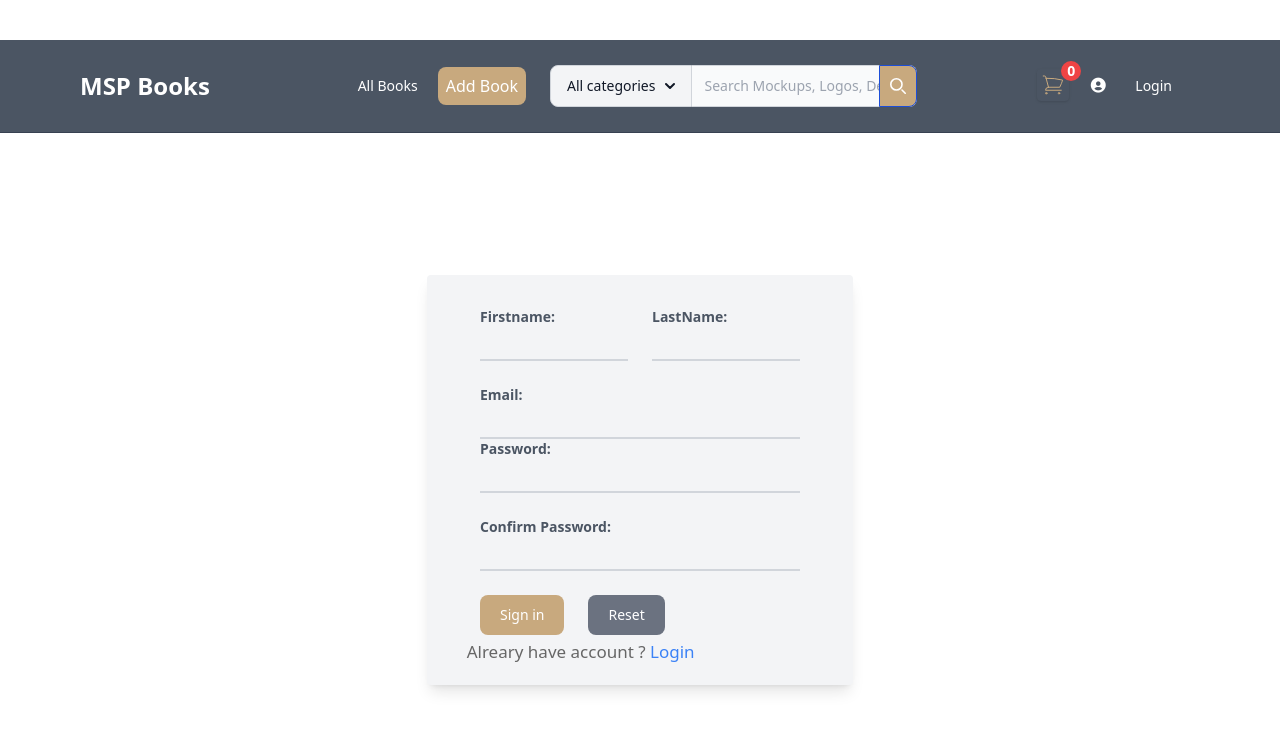
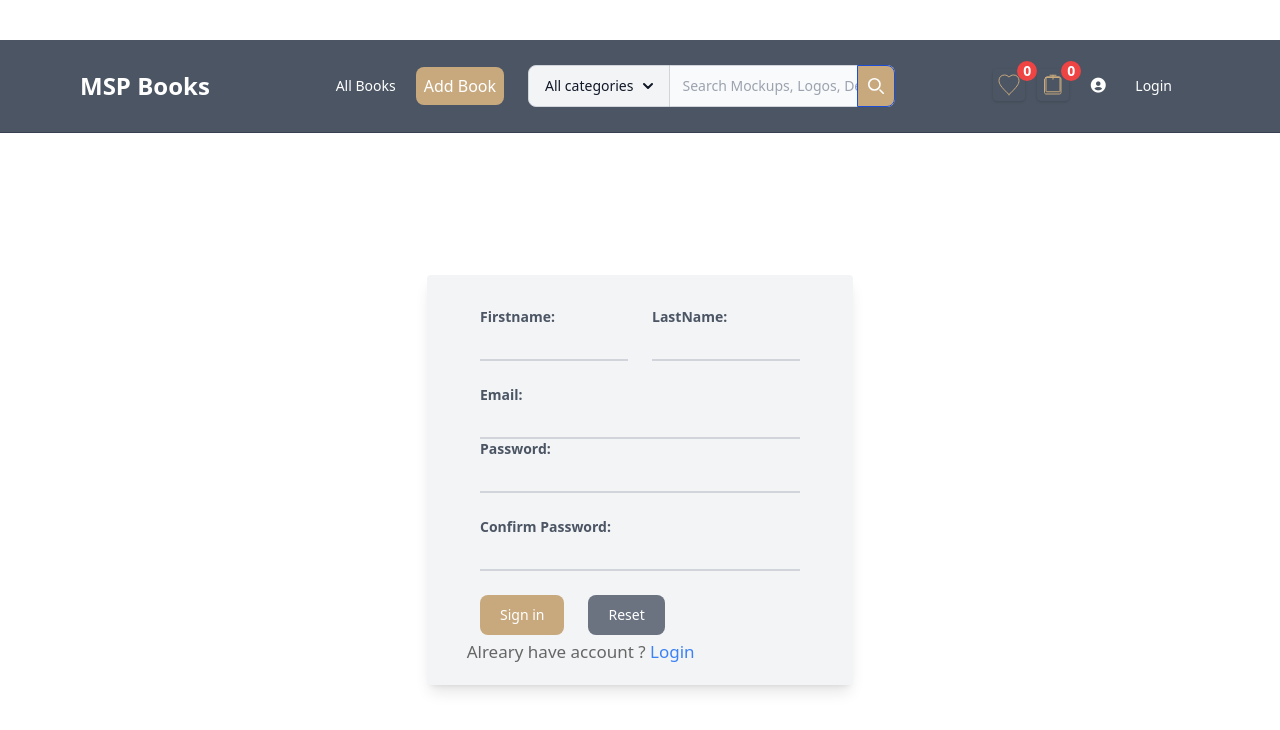
Before and after one commit to mohammad-shariar-parvez/book-catalog-application-mern, a React (Vite) app: page /signup in a window 1280 px wide. Shown: the top 730 px of the page. Built offline with nearby package versions, Linux system fonts and the light colour scheme.

Commit message:
Future book added

```diff
--- a/src/components/Header/Navbar/index.tsx
+++ b/src/components/Header/Navbar/index.tsx
@@ -8,9 +8,9 @@ import { useAppSelector } from "../../../redux/hook";
 
 export default function Navbar() {
   const { user } = useAppSelector((state) => state.auth);
-  const { total, books } = useAppSelector((state) => state.wishList);
+  const { total } = useAppSelector((state) => state.wishList);
+  const { total: futureTotal } = useAppSelector((state) => state.futureBooks);
   const [navbar, setNavbar] = useState(false);
-  console.log("BOOKS+++++ IS", books);
 
   const [isFixedVisible, setIsFixedVisible] = useState(false);
 
@@ -68,12 +68,12 @@ export default function Navbar() {
 
           {/* Part */}
           <div className="ml-auto flex gap-3 items-center">
-            <div className="">
+            <Link to="/wishList">
               <button
                 type="button"
-                className="md:text-golden text-white font-bold  p-1 rounded shadow relative text-sm"
+                className="md:text-golden text-white font-bold p-1 rounded shadow relative text-sm"
               >
-                <span className="absolute -top-2 left-6 bg-red-500 text-white  w-5 h-5 text-sm font-semibold rounded-full">
+                <span className="absolute -top-2 left-6 bg-red-500 text-white w-5 h-5 text-sm font-semibold rounded-full">
                   {total}
                 </span>
 
@@ -88,12 +88,39 @@ export default function Navbar() {
                   <path
                     strokeLinecap="round"
                     strokeLinejoin="round"
-                    d="M2.25 3h1.386c.51 0 .955.343 1.087.835l.383 1.437M7.5 14.25a3 3 0 00-3 3h15.75m-12.75-3h11.218c1.121-2.3 2.1-4.684 2.924-7.138a60.114 60.114 0 00-16.536-1.84M7.5 14.25L5.106 5.272M6 20.25a.75.75 0 11-1.5 0 .75.75 0 011.5 0zm12.75 0a.75.75 0 11-1.5 0 .75.75 0 011.5 0z"
+                    d="M12 21.5l-1.94-1.759C4.75 14.307 2 11.292 2 7.5 2 4.186 4.186 2 7.5 2c1.76 0 3.363.844 4.5 2.149C13.137 2.844 14.74 2 16.5 2 19.814 2 22 4.186 22 7.5c0 3.792-2.75 6.807-8.06 12.242L12 21.5z"
                   />
                 </svg>
               </button>
-            </div>
+            </Link>
 
+            {/* ICON FOR READ BOOOK */}
+
+            <Link to="/futureBooks">
+              <button
+                type="button"
+                className="md:text-golden text-white font-bold p-1 rounded shadow relative text-sm"
+              >
+                <span className="absolute -top-2 left-6 bg-red-500 text-white w-5 h-5 text-sm font-semibold rounded-full">
+                  {futureTotal}
+                </span>
+
+                <svg
+                  xmlns="http://www.w3.org/2000/svg"
+                  fill="none"
+                  viewBox="0 0 24 24"
+                  strokeWidth={1}
+                  stroke="currentColor"
+                  className="w-6 h-6"
+                >
+                  <path
+                    strokeLinecap="round"
+                    strokeLinejoin="round"
+                    d="M5 4.5A1.5 1.5 0 013.5 6v13.5c0 .828.672 1.5 1.5 1.5h13.5a1.5 1.5 0 001.5-1.5V6a1.5 1.5 0 00-1.5-1.5H5zm0 0c0-.414.336-.75.75-.75h12.5a.75.75 0 01.75.75v13.5a.75.75 0 01-.75.75H5.75a.75.75 0 01-.75-.75V4.5zM9 2.25h6M12 2.25v4"
+                  />
+                </svg>
+              </button>
+            </Link>
             <div className=" text-white  py-2 text-lg flex items-center gap-2 justify-center">
               <button onClick={handleButtonClick}>
                 <i className="bx bx-search md:hidden"></i>
--- /dev/null
+++ b/src/components/pages/FutureBooks.tsx
@@ -0,0 +1,42 @@
+import React from "react";
+import { useAppSelector } from "../../redux/hook";
+import SingleCard from "../books/SingleCard";
+
+interface IBook {
+  id: string;
+  title: string;
+  author: string;
+  genre: string;
+  publicationDate: string;
+  image: string;
+  reviews: string;
+  createdAt: string;
+  updatedAt: string;
+  userId: string;
+  _id: string;
+}
+
+const FutureBooks = () => {
+  const { books } = useAppSelector((state) => state.futureBooks);
+  console.log("YA", books);
+
+  return (
+    <div>
+      <div>
+        <h1>Future Books</h1>
+      </div>
+      <section className="wrapper  ">
+        <div className="grid grid-cols-1  md:grid-cols-2 gap-4 pt-24 md:pt-6 ">
+          {books.map((book: IBook) => (
+            <SingleCard key={book.id} book={book} futureBooks={true} />
+          ))}
+          {/* {data.data ? data.data.slice(0, 10).map((book:IBook) => (
+		  <SingleCard key={book.id } book={book} />
+		))} */}
+        </div>
+      </section>
+    </div>
+  );
+};
+
+export default FutureBooks;
--- /dev/null
+++ b/src/components/pages/WishList.tsx
@@ -0,0 +1,42 @@
+import React from "react";
+import { useAppSelector } from "../../redux/hook";
+import SingleCard from "../books/SingleCard";
+
+interface IBook {
+  id: string;
+  title: string;
+  author: string;
+  genre: string;
+  publicationDate: string;
+  image: string;
+  reviews: string;
+  createdAt: string;
+  updatedAt: string;
+  userId: string;
+  _id: string;
+}
+
+const WishList = () => {
+  const { total, books } = useAppSelector((state) => state.wishList);
+  console.log("YA", books);
+
+  return (
+    <div>
+      <div>
+        <h1>Wish List</h1>
+      </div>
+      <section className="wrapper  ">
+        <div className="grid grid-cols-1  md:grid-cols-2 gap-4 pt-24 md:pt-6 ">
+          {books.map((book: IBook) => (
+            <SingleCard key={book.id} book={book} wishList={true} />
+          ))}
+          {/* {data.data ? data.data.slice(0, 10).map((book:IBook) => (
+		  <SingleCard key={book.id } book={book} />
+		))} */}
+        </div>
+      </section>
+    </div>
+  );
+};
+
+export default WishList;
--- a/src/components/routes/routes.tsx
+++ b/src/components/routes/routes.tsx
@@ -8,6 +8,8 @@ import PrivateRoute from "./PrivateRoute";
 import BookDetails from "../pages/BookDetails";
 import AddBook from "../books/AddBook";
 import EditBook from "../books/EditBook";
+import WishList from "../pages/WishList";
+import FutureBooks from "../pages/FutureBooks";
 
 const routes = createBrowserRouter([
   {
@@ -50,6 +52,22 @@ const routes = createBrowserRouter([
           </PrivateRoute>
         ),
       },
+      {
+        path: "/wishList",
+        element: (
+          <PrivateRoute>
+            <WishList />
+          </PrivateRoute>
+        ),
+      },
+      {
+        path: "/futureBooks",
+        element: (
+          <PrivateRoute>
+            <FutureBooks />
+          </PrivateRoute>
+        ),
+      },
     ],
   },
   {
--- /dev/null
+++ b/src/redux/features/futureBooks/futureBooksSlice.ts
@@ -0,0 +1,60 @@
+/* eslint-disable @typescript-eslint/no-unsafe-assignment */
+/* eslint-disable @typescript-eslint/no-non-null-assertion */
+
+import { createSlice } from "@reduxjs/toolkit";
+import type { PayloadAction } from "@reduxjs/toolkit";
+
+interface IBook {
+  id: string;
+  title: string;
+  author: string;
+  genre: string;
+  publicationDate: string;
+  image: string;
+  reviews: string;
+  createdAt: string;
+  updatedAt: string;
+  userId: string;
+  _id: string;
+}
+
+interface ICart {
+  books: IBook[];
+  total: number;
+}
+
+const initialState: ICart = {
+  books: [],
+  total: 0,
+};
+
+const futureBooksSlice = createSlice({
+  name: "futureBooks",
+  initialState,
+  reducers: {
+    addFutureBook: (state, action: PayloadAction<IBook>) => {
+      console.log(state);
+
+      const existing = state.books.find(
+        (book) => book.id === action.payload.id,
+      );
+      console.log("PAYLOAD ID ", action.payload.id, existing);
+
+      if (!existing) {
+        state.books.push({ ...action.payload });
+        state.total += 1;
+      }
+    },
+
+    removeFutureBook: (state, action: PayloadAction<IBook>) => {
+      state.books = state.books.filter(
+        (product) => product.id !== action.payload.id,
+      );
+      state.total -= 1;
+    },
+  },
+});
+
+export const { addFutureBook, removeFutureBook } = futureBooksSlice.actions;
+
+export default futureBooksSlice.reducer;
--- a/src/redux/store.ts
+++ b/src/redux/store.ts
@@ -2,13 +2,14 @@ import { configureStore } from "@reduxjs/toolkit";
 import { apiSlice } from "./features/api/apiSlice";
 import authSlice from "./features/auth/authSlice";
 import wishListSlice from "./features/wishList/wishListSlice";
+import futureBooksSlice from "./features/futureBooks/futureBooksSlice";
 
 const store = configureStore({
   reducer: {
     [apiSlice.reducerPath]: apiSlice.reducer,
     auth: authSlice,
     wishList: wishListSlice,
-    // auth: authSliReducer,
+    futureBooks: futureBooksSlice,
   },
   middleware: (getDefaultMiddleware) =>
     getDefaultMiddleware().concat(apiSlice.middleware),
```
Also changed, not shown: src/components/books/SingleCard.tsx (+67 -9 lines).
